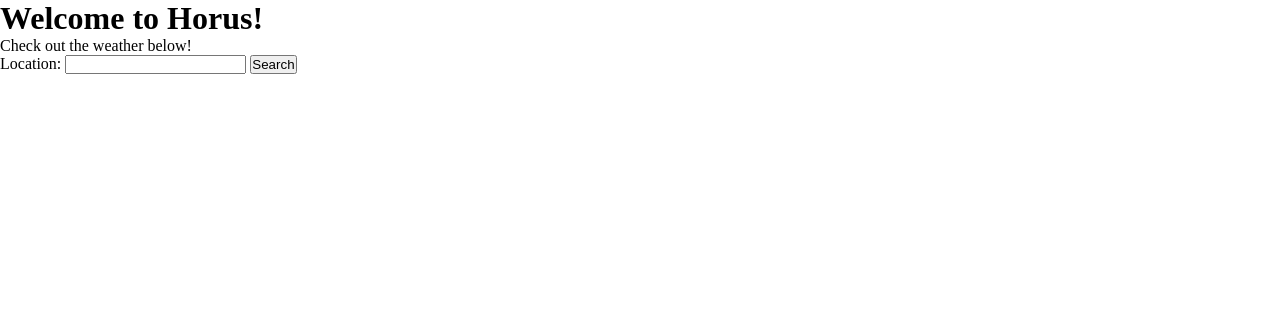
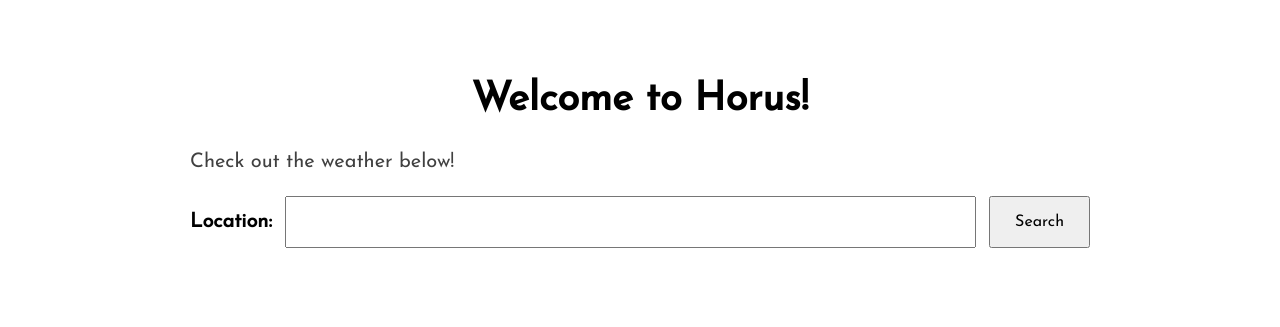
Before and after one commit to betterstack-community/horus, a Django app: page / in a window 1280 px wide. Shown: the top 327 px of the page. Run offline with Django 4.2, Linux system fonts and the light colour scheme.

Commit message:
Add global & index styles

```diff
--- /dev/null
+++ b/horus/static/css/global.css
@@ -0,0 +1,33 @@
+@import url('https://fonts.googleapis.com/css2?family=Josefin+Sans&display=swap');
+
+* {
+  margin: 0;
+  padding: 0;
+}
+
+body {
+  font-size: 20px;
+  font-family: 'Josefin Sans', sans-serif;
+}
+
+.container {
+  width: 900px;
+  margin: 5rem auto;
+}
+
+.container h1 {
+  text-align: center;
+  margin-bottom: 2rem;
+}
+
+.container .subtitle {
+  color: #404040;
+  margin-bottom: 1.5rem;
+}
+
+.container form input {
+  padding: 1rem 1.5rem;
+  font-family: 'Josefin Sans', sans-serif;
+  font-size: 1rem;
+  cursor: pointer;
+}
--- /dev/null
+++ b/horus/static/css/index.css
@@ -0,0 +1,10 @@
+.container form {
+  width: 100%;
+  display: flex;
+  align-items: center;
+}
+
+.container form input[type="text"] {
+  flex: 1;
+  margin: 0 0.8rem;
+}
--- a/horus/static/css/style.css
+++ /dev/null
@@ -1,4 +0,0 @@
-* {
-  margin: 0;
-  padding: 0;
-}
--- a/horus/templates/index.html
+++ b/horus/templates/index.html
@@ -6,21 +6,22 @@
   <meta charset="UTF-8">
   <meta http-equiv="X-UA-Compatible" content="IE=edge">
   <meta name="viewport" content="width=device-width, initial-scale=1.0">
-  <link rel="stylesheet" href="{% static 'css/style.css' %}">
+  <link rel="stylesheet" href="{% static 'css/global.css' %}">
+  <link rel="stylesheet" href="{% static 'css/index.css' %}">
   <title>Horus - Weather App</title>
 </head>
 
 <body>
+  <div class="container">
     <h1>Welcome to Horus!</h1>
-  <p>Check out the weather below!</p>
-  <p>{{ d }}</p>
-
+    <p class="subtitle">Check out the weather below!</p>
     <form action="/search/" method="post">
       {% csrf_token %}
-    <label for="location">Location: </label>
+      <label for="location"><strong>Location:</strong></label>
       <input type="text" name="location" id="location">
       <input type="submit" value="Search">
     </form>
+  </div>
 </body>
 
 </html>
```
Lines whose indentation alone changed are shown as unchanged.
